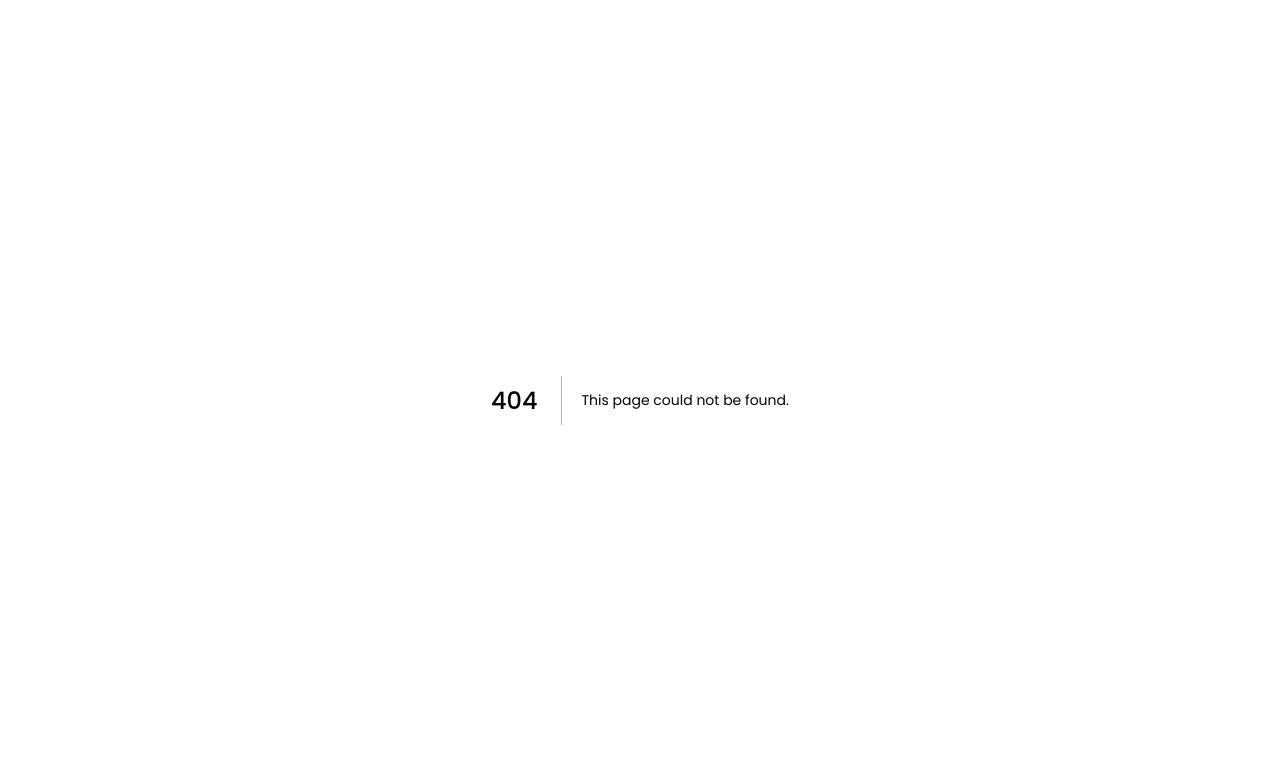
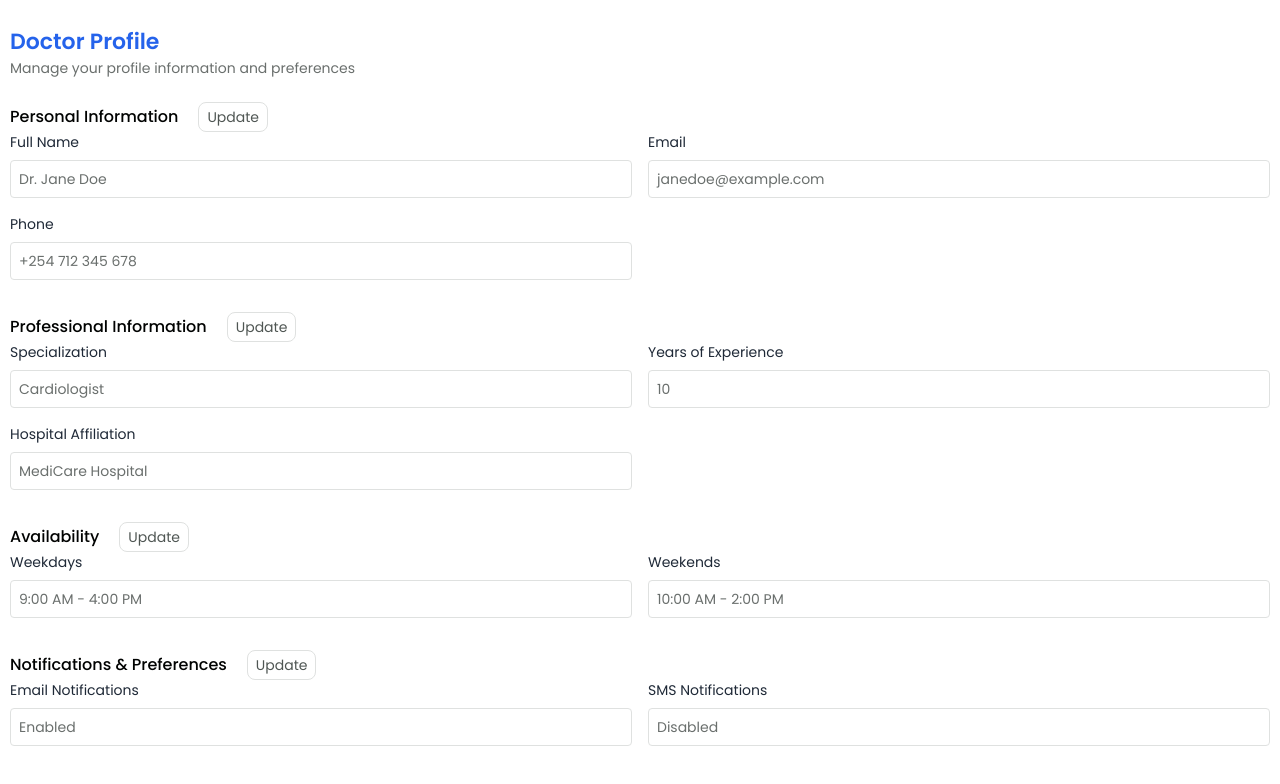
Before and after one commit to kristinenyaga/mediapp_frontend, a Next.js app: page /doctor/profile in a window 1280 px wide. Before the commit this address had no page. Shown: the top 784 px of the page. Built offline with nearby package versions, Linux system fonts and the light colour scheme.

Commit message:
added doctor profile page

```diff
--- /dev/null
+++ b/app/components/doctor/profile/Profile.tsx
@@ -0,0 +1,187 @@
+"use client";
+import React, { useState } from "react";
+import DoctorLayout from "../doctorLayout";
+
+const Profile = () => {
+  const [open, setOpen] = useState(false);
+  const [currentSection, setCurrentSection] = useState("");
+  const [fields, setFields] = useState([]);
+  const [initialValues, setInitialValues] = useState({});
+
+  const handleOpen = (section, fieldsData, initialValuesData) => {
+    setCurrentSection(section);
+    setFields(fieldsData);
+    setInitialValues(initialValuesData);
+    setOpen(true);
+  };
+
+  const handleClose = () => setOpen(false);
+
+  const handleSubmit = (updatedValues) => {
+    console.log(`Updated ${currentSection}:`, updatedValues);
+    // TODO: Send the updated data to the backend
+  };
+
+  return (
+    <DoctorLayout>
+      <div className="">
+        {/* Header */}
+        <div className="flex justify-between items-center mb-6">
+          <div>
+            <h2 className="text-[22px] font-semibold text-blue-600">Doctor Profile</h2>
+            <p className="text-sm text-gray-500">Manage your profile information and preferences</p>
+          </div>
+        </div>
+
+        {/* Personal Information Section */}
+        <section className="mb-8">
+          <div className="flex items-center gap-5">
+            <h3 className="text-base font-medium text-black">Personal Information</h3>
+            <button
+              className="text-gray-600 hover:text-blue-300 border border-gray-300 p-2 py-1 rounded-lg text-sm"
+              onClick={() =>
+                handleOpen(
+                  "Personal Information",
+                  [
+                    { name: "fullName", label: "Full Name", required: true },
+                    { name: "email", label: "Email", type: "email", required: true },
+                    { name: "phone", label: "Phone", required: true },
+                  ],
+                  { fullName: "Dr. Jane Doe", email: "janedoe@example.com", phone: "+254 712 345 678" }
+                )
+              }
+            >
+              Update
+            </button>
+          </div>
+          <div className="grid grid-cols-2 gap-4 text-sm">
+            <div>
+              <label className="block text-gray-800">Full Name</label>
+              <div className="border border-gray-300 p-2 rounded mt-2 text-gray-500">Dr. Jane Doe</div>
+            </div>
+            <div>
+              <label className="block text-gray-800">Email</label>
+              <div className="border border-gray-300 p-2 rounded mt-2 text-gray-500">janedoe@example.com</div>
+            </div>
+            <div>
+              <label className="block text-gray-800">Phone</label>
+              <div className="border border-gray-300 p-2 rounded mt-2 text-gray-500">+254 712 345 678</div>
+            </div>
+          </div>
+        </section>
+
+        {/* Professional Information Section */}
+        <section className="mb-8">
+          <div className="flex items-center gap-5">
+            <h3 className="text-base font-medium text-black">Professional Information</h3>
+            <button
+              className="text-gray-600 hover:text-blue-300 border border-gray-300 p-2 py-1 rounded-lg text-sm"
+              onClick={() =>
+                handleOpen(
+                  "Professional Information",
+                  [
+                    { name: "specialization", label: "Specialization", required: true },
+                    { name: "experience", label: "Years of Experience", type: "number", required: true },
+                    { name: "hospital", label: "Hospital Affiliation" },
+                  ],
+                  { specialization: "Cardiologist", experience: "10", hospital: "MediCare Hospital" }
+                )
+              }
+            >
+              Update
+            </button>
+          </div>
+          <div className="grid grid-cols-2 gap-4 text-sm">
+            <div>
+              <label className="block text-gray-800">Specialization</label>
+              <div className="border border-gray-300 p-2 rounded mt-2 text-gray-500">Cardiologist</div>
+            </div>
+            <div>
+              <label className="block text-gray-800">Years of Experience</label>
+              <div className="border border-gray-300 p-2 rounded mt-2 text-gray-500">10</div>
+            </div>
+            <div>
+              <label className="block text-gray-800">Hospital Affiliation</label>
+              <div className="border border-gray-300 p-2 rounded mt-2 text-gray-500">MediCare Hospital</div>
+            </div>
+          </div>
+        </section>
+
+        {/* Availability Section */}
+        <section className="mb-8">
+          <div className="flex items-center gap-5">
+            <h3 className="text-base font-medium text-black">Availability</h3>
+            <button
+              className="text-gray-600 hover:text-blue-300 border border-gray-300 p-2 py-1 rounded-lg text-sm"
+              onClick={() =>
+                handleOpen(
+                  "Availability",
+                  [
+                    { name: "weekdays", label: "Weekdays" },
+                    { name: "weekends", label: "Weekends" },
+                  ],
+                  { weekdays: "9:00 AM - 4:00 PM", weekends: "10:00 AM - 2:00 PM" }
+                )
+              }
+            >
+              Update
+            </button>
+          </div>
+          <div className="grid grid-cols-2 gap-4 text-sm">
+            <div>
+              <label className="block text-gray-800">Weekdays</label>
+              <div className="border border-gray-300 p-2 rounded mt-2 text-gray-500">9:00 AM - 4:00 PM</div>
+            </div>
+            <div>
+              <label className="block text-gray-800">Weekends</label>
+              <div className="border border-gray-300 p-2 rounded mt-2 text-gray-500">10:00 AM - 2:00 PM</div>
+            </div>
+          </div>
+        </section>
+
+        {/* Notifications & Preferences */}
+        <section>
+          <div className="flex items-center gap-5">
+            <h3 className="text-base font-medium text-black">Notifications & Preferences</h3>
+            <button
+              className="text-gray-600 hover:text-blue-300 border border-gray-300 p-2 py-1 rounded-lg text-sm"
+              onClick={() =>
+                handleOpen(
+                  "Notifications & Preferences",
+                  [
+                    { name: "emailNotifications", label: "Email Notifications", type: "select", options: [{ value: "enabled", label: "Enabled" }, { value: "disabled", label: "Disabled" }] },
+                    { name: "smsNotifications", label: "SMS Notifications", type: "select", options: [{ value: "enabled", label: "Enabled" }, { value: "disabled", label: "Disabled" }] },
+                  ],
+                  { emailNotifications: "enabled", smsNotifications: "disabled" }
+                )
+              }
+            >
+              Update
+            </button>
+          </div>
+          <div className="grid grid-cols-2 gap-4 text-sm">
+            <div>
+              <label className="block text-gray-800">Email Notifications</label>
+              <div className="border border-gray-300 p-2 rounded mt-2 text-gray-500">Enabled</div>
+            </div>
+            <div>
+              <label className="block text-gray-800">SMS Notifications</label>
+              <div className="border border-gray-300 p-2 rounded mt-2 text-gray-500">Disabled</div>
+            </div>
+          </div>
+        </section>
+
+        {/* <UpdateModal
+          open={open}
+          handleClose={handleClose}
+          section={currentSection}
+          fields={fields}
+          initialValues={initialValues}
+          onSubmit={handleSubmit}
+        /> */}
+      </div>
+    </DoctorLayout>
+  );
+};
+
+export default Profile;
--- /dev/null
+++ b/app/doctor/profile/page.tsx
@@ -0,0 +1,5 @@
+import Profile from "@/app/components/doctor/profile/Profile";
+
+export default function Page() {
+  return <Profile />
+}
```
